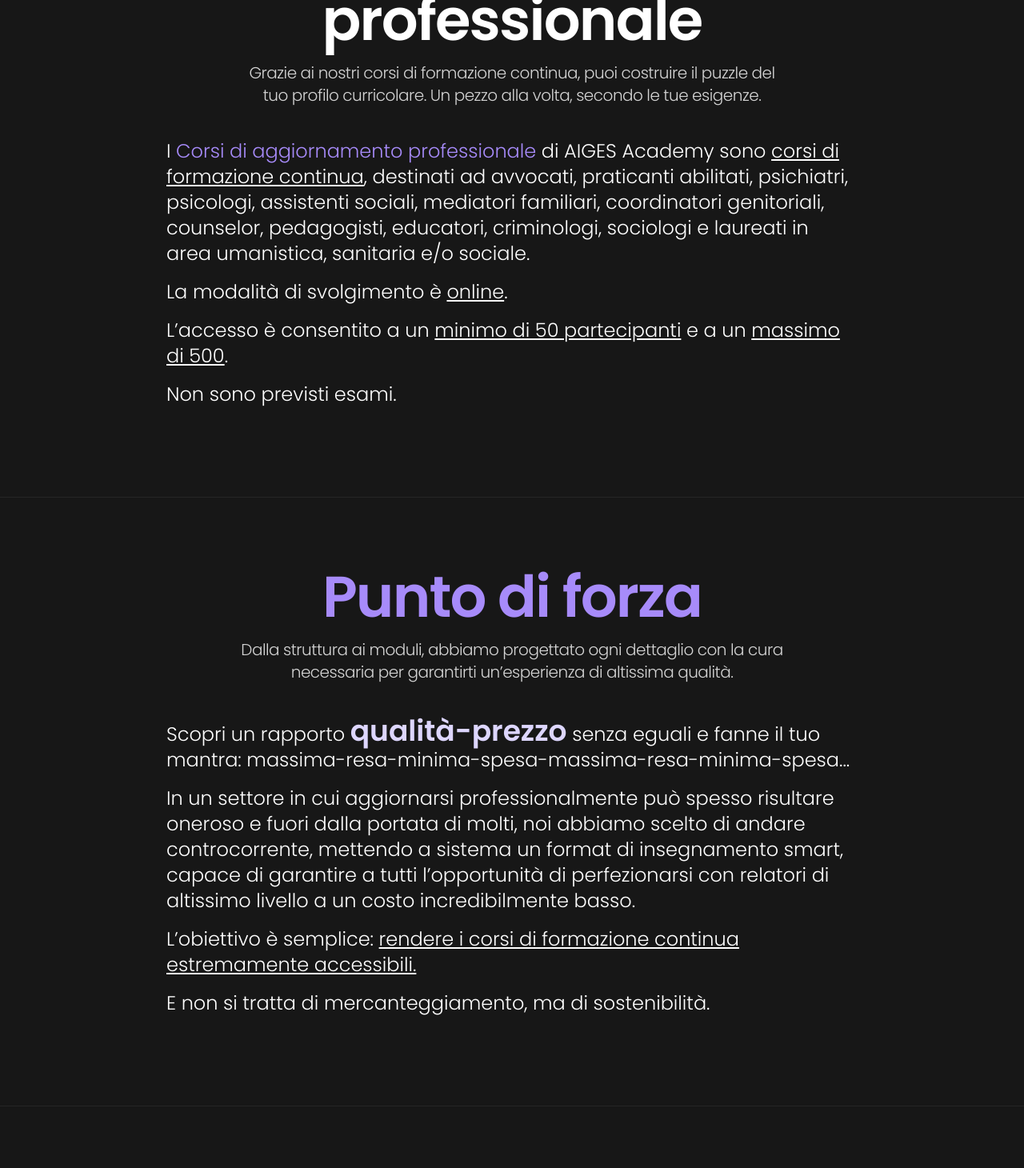
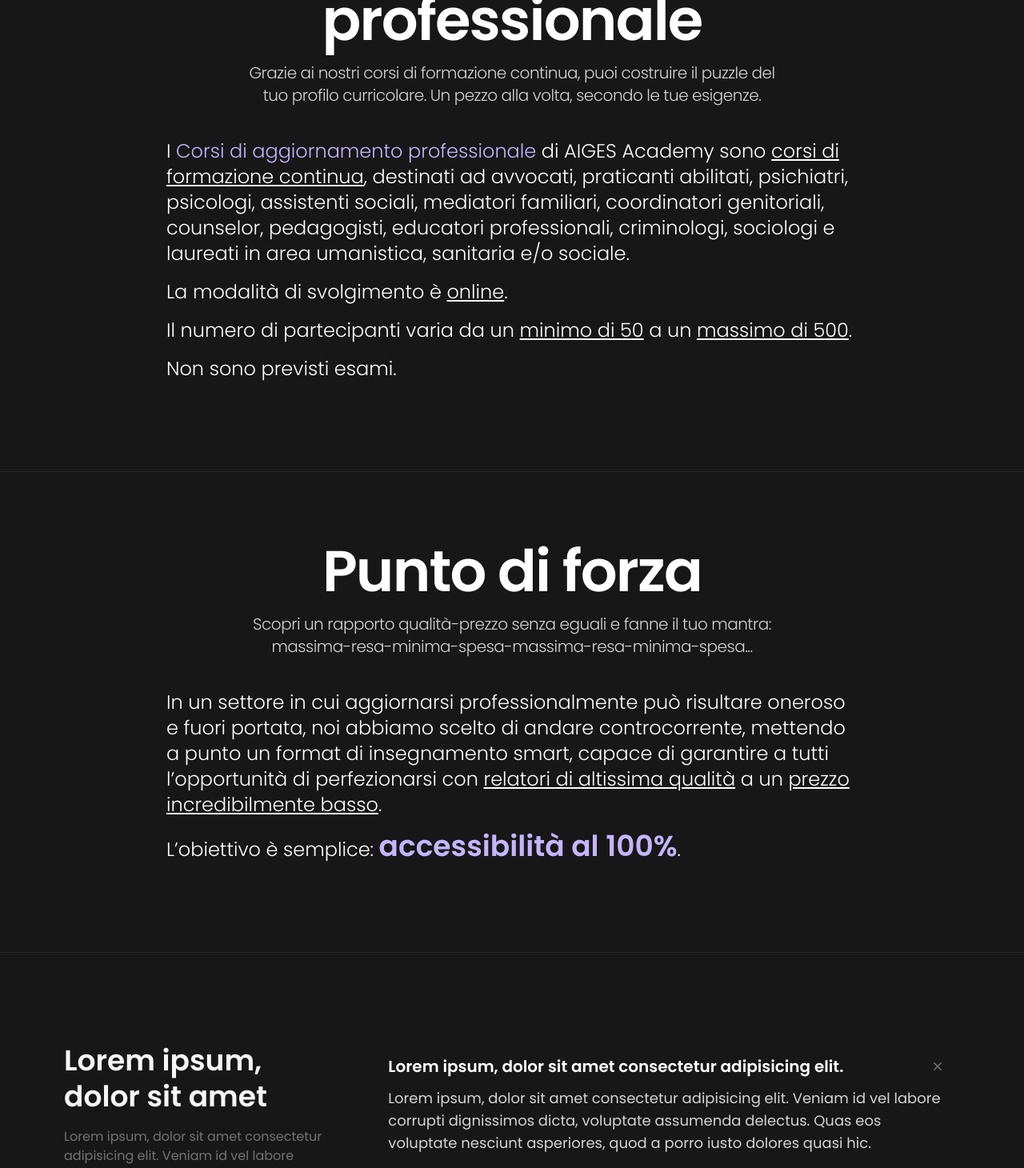
Before and after one commit to plasm/academy, a Nuxt app: page /corsi/aggiornamento-professionale in a window 1280 px wide. Shown: the part 422-1882 px from the top of the page at 80% size. Built offline with nearby package versions, Linux system fonts and the light colour scheme.

Commit message:
feat: aggiornamento professionale

```diff
--- a/pages/corsi/aggiornamento-professionale.vue
+++ b/pages/corsi/aggiornamento-professionale.vue
@@ -16,13 +16,13 @@
     <div class="mx-auto max-w-5xl px-6 py-10 md:p-20 md:pt-0">
       <div class="mb-8 flex flex-col gap-4 text-lg font-light text-white md:text-2xl">
         <div>
-          I <span class="text-violet-400">Corsi di aggiornamento professionale</span> di AIGES Academy sono <u>corsi di formazione continua</u>, destinati ad avvocati, praticanti abilitati, psichiatri, psicologi, assistenti sociali, mediatori familiari, coordinatori genitoriali, counselor, pedagogisti, educatori, criminologi, sociologi e laureati in area umanistica, sanitaria e/o sociale.
+          I <span class="text-violet-300">Corsi di aggiornamento professionale</span> di AIGES Academy sono <u>corsi di formazione continua</u>, destinati ad avvocati, praticanti abilitati, psichiatri, psicologi, assistenti sociali, mediatori familiari, coordinatori genitoriali, counselor, pedagogisti, educatori professionali, criminologi, sociologi e laureati in area umanistica, sanitaria e/o sociale.
         </div>
         <div>
           La modalità di svolgimento è <u>online</u>.
         </div>
         <div>
-          L’accesso è consentito a un <u>minimo di 50 partecipanti</u> e a un <u>massimo di 500</u>.
+          Il numero di partecipanti varia da un <u>minimo di 50</u> a un <u>massimo di 500</u>.
         </div>
         <div>
           Non sono previsti esami.
@@ -33,10 +33,10 @@
     <ac-separator class="mt-18 mb-12" />
 
     <!-- PUNTO DI FORZA -->
-    <ac-heading description="Dalla struttura ai moduli, abbiamo progettato ogni dettaglio con la cura necessaria per garantirti un’esperienza di altissima qualità.">
+    <ac-heading description="Scopri un rapporto qualità-prezzo senza eguali e fanne il tuo mantra: massima-resa-minima-spesa-massima-resa-minima-spesa...">
       <template #title>
         <div class="leading-none ">
-          <span class="text-violet-400">Punto di forza</span>
+          Punto di forza
         </div>
       </template>
     </ac-heading>
@@ -44,16 +44,10 @@
     <div class="mx-auto max-w-5xl px-6 py-10 md:p-20 md:pt-0">
       <div class="mb-8 flex flex-col gap-4 text-lg font-light text-white md:text-2xl">
         <div>
-          Scopri un rapporto <span class="font-semibold text-violet-200 lg:text-4xl">qualità-prezzo</span> senza eguali e fanne il tuo mantra: massima-resa-minima-spesa-massima-resa-minima-spesa...
+          In un settore in cui aggiornarsi professionalmente può risultare oneroso e fuori portata, noi abbiamo scelto di andare controcorrente, mettendo a punto un format di insegnamento smart, capace di garantire a tutti l’opportunità di perfezionarsi con <u>relatori di altissima qualità</u> a un <u>prezzo incredibilmente basso</u>.
         </div>
         <div>
-          In un settore in cui aggiornarsi professionalmente può spesso risultare oneroso e fuori dalla portata di molti, noi abbiamo scelto di andare controcorrente, mettendo a sistema un format di insegnamento smart, capace di garantire a tutti l’opportunità di perfezionarsi con relatori di altissimo livello a un costo incredibilmente basso.
-        </div>
-        <div>
-          L’obiettivo è semplice: <u>rendere i corsi di formazione continua estremamente accessibili.</u>
-        </div>
-        <div>
-          E non si tratta di mercanteggiamento, ma di sostenibilità.
+          L’obiettivo è semplice: <span class="font-semibold text-violet-300 lg:text-4xl">accessibilità al 100%</span>.
         </div>
       </div>
     </div>
```
